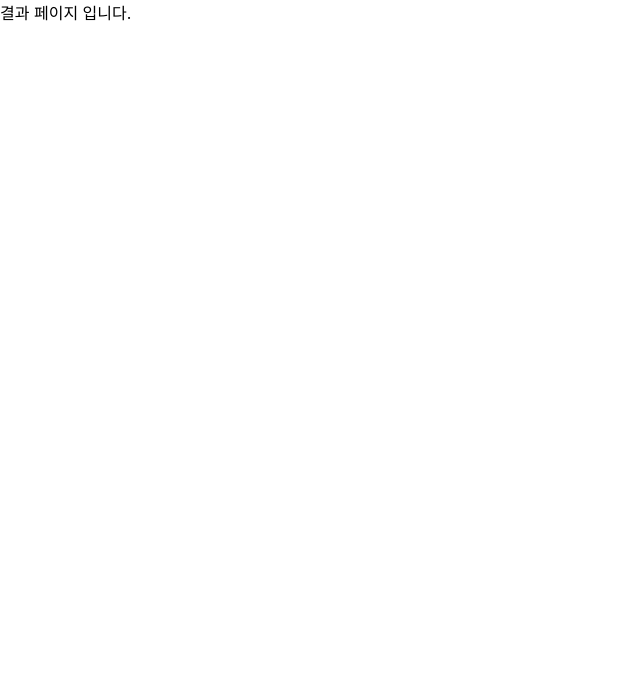
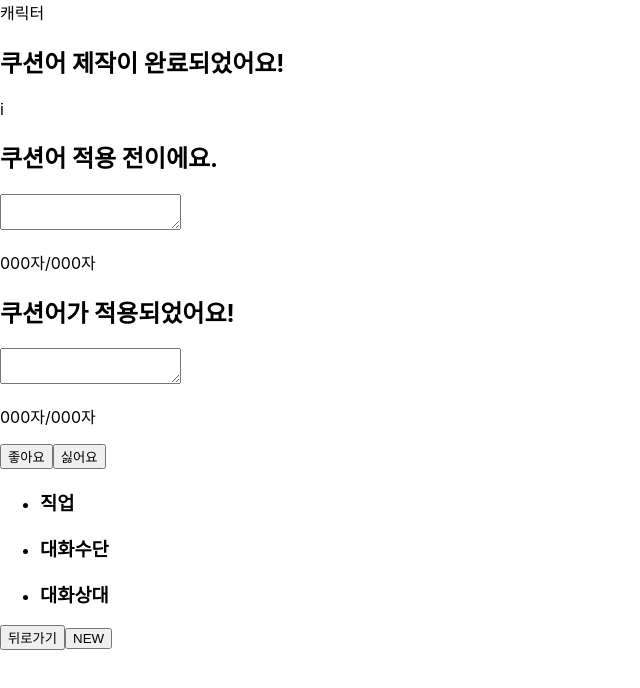
Before and after one commit to working-with/312-daily-korean, a React (Create React App) app in the folder client/: page /complete in a window 1280 px wide. Shown: the top 688 px of the page, without its empty margins (0-640 px from the left). Built offline with nearby package versions, Linux system fonts and the light colour scheme.

Commit message:
Feat: complete page markup
- 결과 페이지 마크업했어요

```diff
--- a/client/src/components/Complete.jsx
+++ b/client/src/components/Complete.jsx
@@ -2,9 +2,44 @@ import React from 'react';
 
 const Complete  = () => {
 
-	return (<>
-	결과 페이지 입니다.
-	</>
+	return (<content>
+	<section>
+		<div>캐릭터</div>
+		<div><h1>쿠션어 제작이 완료되었어요!</h1>
+		<p>i</p></div>
+	</section>
+	<section>
+		<h2>쿠션어 적용 전이에요.</h2>
+		<div>
+			<textarea />
+			<p>000자/000자</p>
+		</div>
+	</section>
+	<section>
+		<h2>쿠션어가 적용되었어요!</h2>
+		<div>
+			<textarea />
+			<p>000자/000자</p>
+		</div>
+	<div>
+		<button>좋아요</button>
+		<button>싫어요</button>
+		</div>
+	</section>
+	<section>
+		<div>
+			<ul>
+				<li><h3>직업</h3></li>
+				<li><h3>대화수단</h3></li>
+				<li><h3>대화상대</h3></li>
+			</ul>
+		</div>
+	</section>
+	<section>
+		<button>뒤로가기</button>
+		<button>NEW</button>
+	</section>
+	</content>
 	);
 }
 
```
